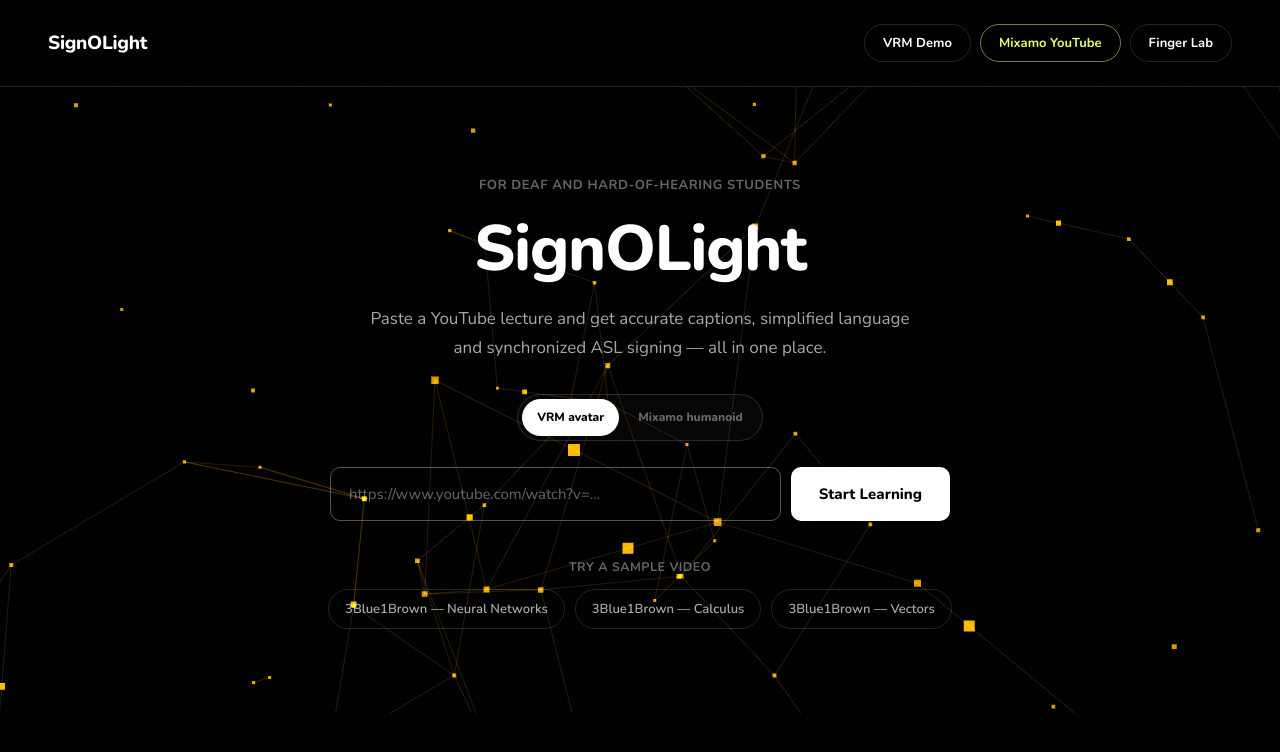
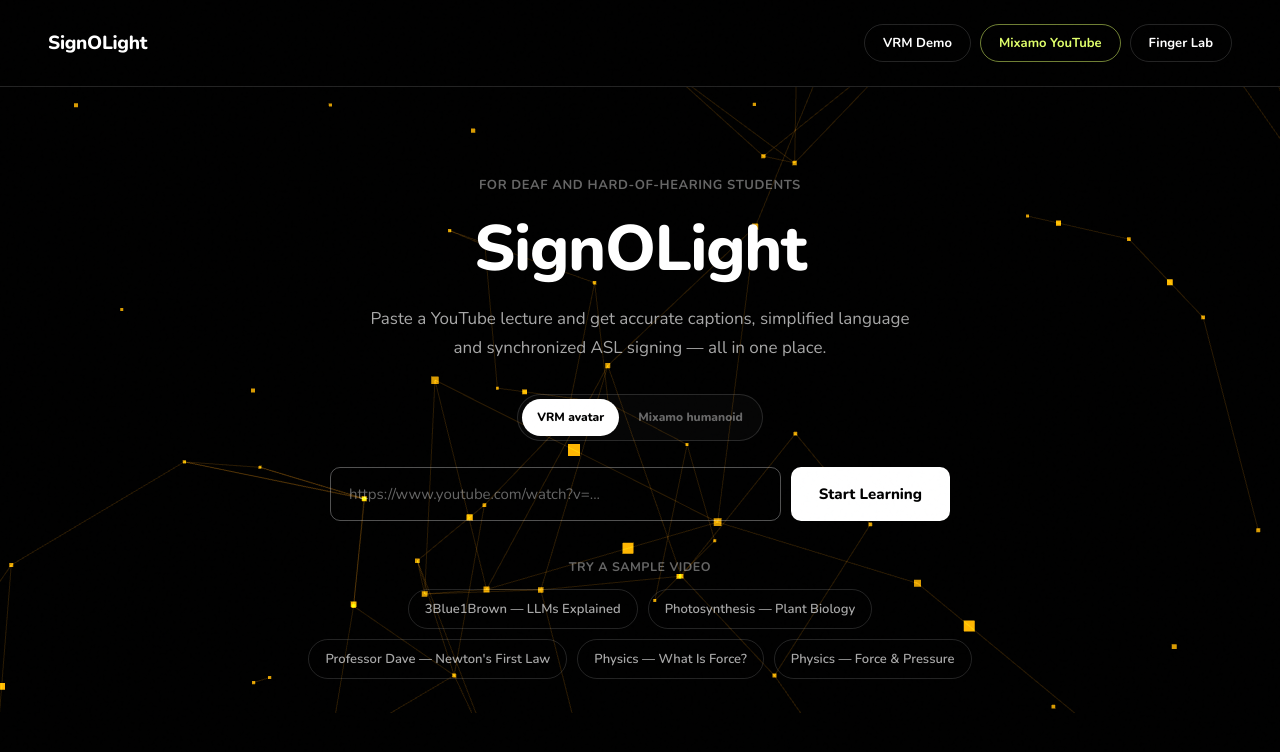
Before and after one commit to mayer-doa-coder/SignOLight, a React (Create React App) app in the folder frontend/: page / in a window 1280 px wide. Shown: the top 752 px of the page. Built offline with nearby package versions, Linux system fonts and the light colour scheme; no server answers.

Commit message:
feat: add landing page and mocap clips

```diff
--- a/frontend/src/pages/LandingPage.js
+++ b/frontend/src/pages/LandingPage.js
@@ -7,16 +7,24 @@ const API = (process.env.REACT_APP_API_URL || "").replace(/\/$/, "");
 
 const SAMPLE_VIDEOS = [
   {
-    url: "https://www.youtube.com/watch?v=aircAruvnKk",
-    label: "3Blue1Brown — Neural Networks",
+    url: "https://www.youtube.com/watch?v=LPZh9BOjkQs",
+    label: "3Blue1Brown — LLMs Explained",
   },
   {
-    url: "https://www.youtube.com/watch?v=WUvTyaaNkzM",
-    label: "3Blue1Brown — Calculus",
+    url: "https://www.youtube.com/watch?v=CMiPYHNNg28",
+    label: "Photosynthesis — Plant Biology",
   },
   {
-    url: "https://www.youtube.com/watch?v=fNk_zzaMoSs",
-    label: "3Blue1Brown — Vectors",
+    url: "https://www.youtube.com/watch?v=1XSyyjcEHo0",
+    label: "Professor Dave — Newton's First Law",
+  },
+  {
+    url: "https://www.youtube.com/watch?v=B6mi1-YoRT4",
+    label: "Physics — What Is Force?",
+  },
+  {
+    url: "https://www.youtube.com/watch?v=zlLpKzPz84Q",
+    label: "Physics — Force & Pressure",
   },
 ];
 
```
